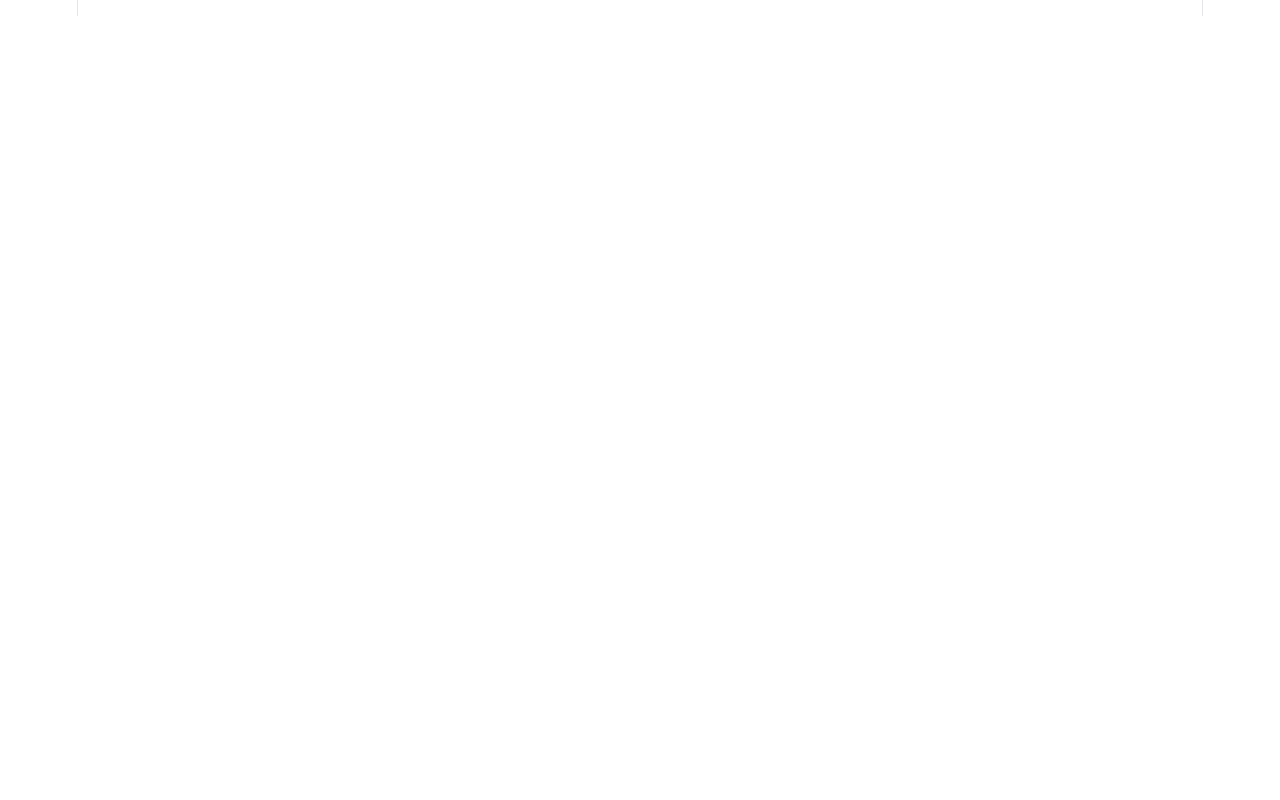
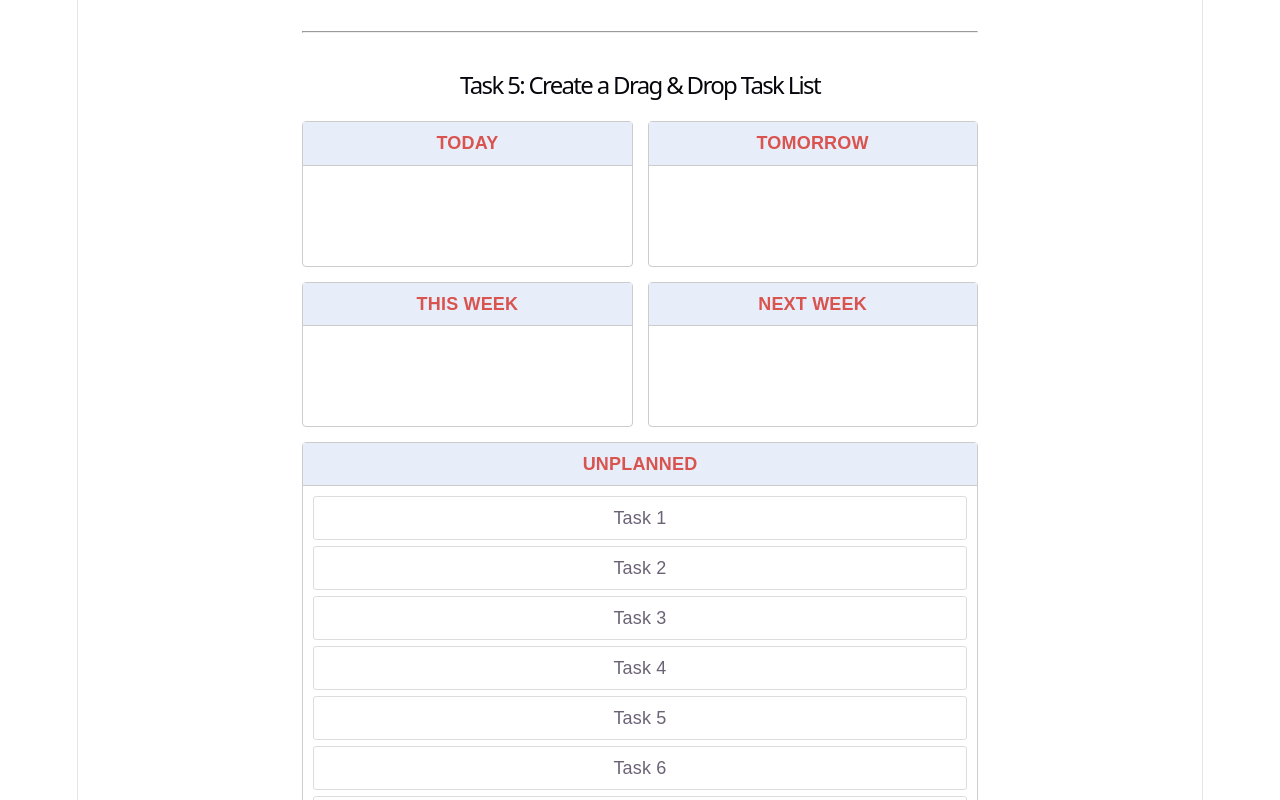
Before and after one commit to Chittoo/react_tasks, a React (Vite) app: page / in a window 1280 px wide. Shown: the part 1980-2780 px from the top of the page. Before the commit the page ends 1996 px from the top, so only its background shows below. Built offline with nearby package versions, Linux system fonts and the light colour scheme.

Commit message:
Add Task 5 drag and drop task list

```diff
--- a/src/App.jsx
+++ b/src/App.jsx
@@ -8,16 +8,9 @@ function App() {
     { id: 3, name: 'Aman', marks: 78 }
   ]
 
-  // ---------------- Show/Hide element ----------------
   const [isVisible, setIsVisible] = useState(true)
-
-  // ---------------- Enable/Disable a button ----------------
   const [isEnabled, setIsEnabled] = useState(false)
-
-  // ---------------- 2-way data binding ----------------
   const [nameInput, setNameInput] = useState('')
-
-  // ---------------- Dynamically add child components ----------------
   const [childList, setChildList] = useState([])
 
   function addChild() {
@@ -36,7 +29,6 @@ function App() {
     )
   }
 
-  // ---------------- Sum of two numbers ----------------
   const [num1, setNum1] = useState('')
   const [num2, setNum2] = useState('')
   const sum = Number(num1 || 0) + Number(num2 || 0)
@@ -88,16 +80,81 @@ function App() {
     sortedAndFilteredCustomers = [...sortedAndFilteredCustomers].sort((a, b) => {
       let valA = a[sortField]
       let valB = b[sortField]
-
       if (sortField === 'totalSpent') {
         valA = parseFloat(valA.replace(',', '.'))
         valB = parseFloat(valB.replace(',', '.'))
       }
-
       if (valA < valB) return sortAsc ? -1 : 1
       if (valA > valB) return sortAsc ? 1 : -1
       return 0
     })
+  }
+
+  // ================= Task 5: Drag & Drop Task List =================
+  const [blocks, setBlocks] = useState({
+    today: [],
+    tomorrow: [],
+    thisWeek: [],
+    nextWeek: [],
+    unplanned: ['Task 1', 'Task 2', 'Task 3', 'Task 4', 'Task 5', 'Task 6', 'Task 7', 'Task 8', 'Task 9', 'Task 10']
+  })
+
+  // Jab drag shuru hoti hai, hum yaad rakhte hain: kaunsa task, kis block se
+  function handleDragStart(e, task, fromBlock) {
+    e.dataTransfer.setData('task', task)
+    e.dataTransfer.setData('fromBlock', fromBlock)
+  }
+
+  // Ye zaroori hai — browser ko batana padta hai "yahan drop allowed hai"
+  function handleDragOver(e) {
+    e.preventDefault()
+  }
+
+  // Jab task chhoda (drop) jata hai
+  function handleDrop(e, toBlock) {
+    e.preventDefault()
+    const task = e.dataTransfer.getData('task')
+    const fromBlock = e.dataTransfer.getData('fromBlock')
+
+    if (fromBlock === toBlock) return // same block mein drop kiya, kuch nahi karna
+
+    setBlocks((prevBlocks) => {
+      // purani list se task hatao
+      const updatedFromList = prevBlocks[fromBlock].filter((t) => t !== task)
+      // nayi list mein task jodo
+      const updatedToList = [...prevBlocks[toBlock], task]
+
+      return {
+        ...prevBlocks,
+        [fromBlock]: updatedFromList,
+        [toBlock]: updatedToList
+      }
+    })
+  }
+
+  // Ek reusable block component — taaki 5 baar same code na likhna pade
+  function TaskBlock({ title, blockKey }) {
+    return (
+      <div
+        onDragOver={handleDragOver}
+        onDrop={(e) => handleDrop(e, blockKey)}
+        style={dragDropStyles.block}
+      >
+        <div style={dragDropStyles.blockTitle}>{title}</div>
+        <div style={dragDropStyles.blockBody}>
+          {blocks[blockKey].map((task, index) => (
+            <div
+              key={index}
+              draggable
+              onDragStart={(e) => handleDragStart(e, task, blockKey)}
+              style={dragDropStyles.taskItem}
+            >
+              {task}
+            </div>
+          ))}
+        </div>
+      </div>
+    )
   }
 
   return (
@@ -257,6 +314,23 @@ function App() {
         </tbody>
       </table>
 
+      <hr style={styles.hr} />
+
+      {/* ============ TASK 5 — Drag & Drop Task List ============ */}
+      <h1 style={styles.mainHeading}>Task 5: Create a Drag & Drop Task List</h1>
+
+      <div style={dragDropStyles.row}>
+        <TaskBlock title="TODAY" blockKey="today" />
+        <TaskBlock title="TOMORROW" blockKey="tomorrow" />
+      </div>
+      <div style={dragDropStyles.row}>
+        <TaskBlock title="THIS WEEK" blockKey="thisWeek" />
+        <TaskBlock title="NEXT WEEK" blockKey="nextWeek" />
+      </div>
+      <div style={dragDropStyles.rowFull}>
+        <TaskBlock title="UNPLANNED" blockKey="unplanned" />
+      </div>
+
     </div>
   )
 }
@@ -278,4 +352,41 @@ const styles = {
   }
 }
 
+const dragDropStyles = {
+  row: {
+    display: 'flex',
+    gap: '15px',
+    marginBottom: '15px'
+  },
+  rowFull: {
+    marginBottom: '15px'
+  },
+  block: {
+    flex: 1,
+    border: '1px solid #ccc',
+    borderRadius: '4px',
+    minHeight: '100px'
+  },
+  blockTitle: {
+    background: '#e8eef9',
+    color: '#d9534f',
+    fontWeight: 'bold',
+    textAlign: 'center',
+    padding: '8px',
+    borderBottom: '1px solid #ccc'
+  },
+  blockBody: {
+    padding: '10px',
+    minHeight: '80px'
+  },
+  taskItem: {
+    background: '#fff',
+    border: '1px solid #ddd',
+    borderRadius: '3px',
+    padding: '8px',
+    marginBottom: '6px',
+    cursor: 'grab'
+  }
+}
+
 export default App
```
